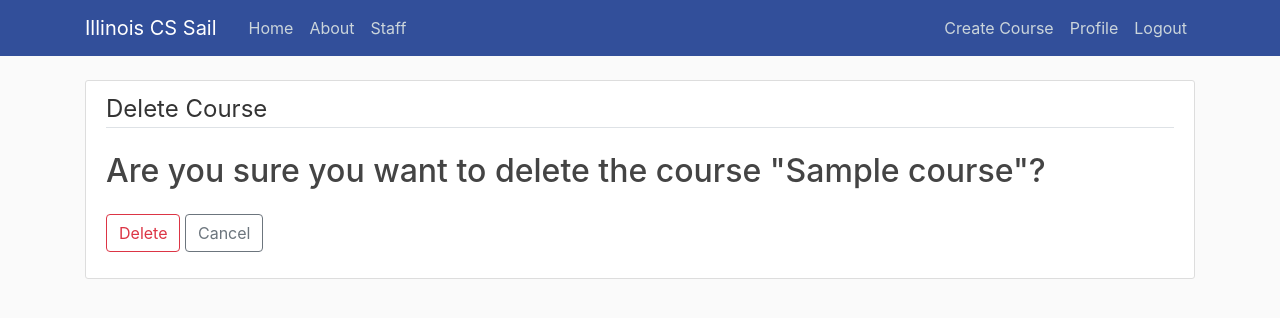
After one commit to remyang55/sail-website, a Django app: page /courses/1/delete/ in a window 1280 px wide. The commit adds this page. Shown: the top 318 px of the page. Run offline with Django 3.2, Linux system fonts and the light colour scheme; a user stored in the database is signed in; tables that the repository leaves empty hold one stand-in row (values such as "Sample post"); some libraries are stand-ins or nearby versions.

Commit message:
Create course delete view and add related buttons to frontend

```diff
--- /dev/null
+++ b/sail/courses/templates/courses/course_confirm_delete.html
@@ -0,0 +1,16 @@
+{% extends "public/base.html" %}
+{% block content %}
+    <div class="content-section">
+        <form method="POST">
+            {% csrf_token %}
+            <fieldset class="form-group">
+                <legend class="border-bottom mb-4">Delete Course</legend>
+                <h2>Are you sure you want to delete the course "{{ course.course_name }}"?</h2>
+            </fieldset>
+            <div class="form-group">
+                <button class="btn btn-outline-danger" type="submit">Delete</button>
+                <a class="btn btn-outline-secondary" href="{% url 'courses_detail' course.id %}">Cancel</a>
+            </div>
+        </form>
+    </div>
+{% endblock content %}
--- a/sail/courses/templates/courses/course_detail.html
+++ b/sail/courses/templates/courses/course_detail.html
@@ -5,6 +5,12 @@
         <div class="article-metadata">
             <a class="mr-2" href="#">{{ course.teacher }}</a>
             <small class="text-muted">Created on {{ course.time_created|date:"F d, Y" }}</small>
+            {% if course.teacher == user.teacher %}
+                <div>
+                    <a class="btn btn-secondary btn-sm mt-1 mb-1" href="{% url 'courses_update' course.id %}">Update</a>
+                    <a class="btn btn-danger btn-sm mt-1 mb-1" href="{% url 'courses_delete' course.id %}">Delete</a>
+                </div>
+            {% endif %}
         </div>
         <h2 class="article-title">{{ course.course_name }}</h2>
         <p class="article-content">{{ course.description }}</p>
--- a/sail/courses/urls.py
+++ b/sail/courses/urls.py
@@ -3,6 +3,7 @@ from .views import (CourseListView,
                     CourseDetailView,
                     CourseCreateView,
                     CourseUpdateView,
+                    CourseDeleteView
 )
 from . import views
 
@@ -11,4 +12,5 @@ urlpatterns = [
     path('<int:pk>/', CourseDetailView.as_view(), name='courses_detail'),
     path('create/', CourseCreateView.as_view(), name='courses_create'),
     path('<int:pk>/update/', CourseUpdateView.as_view(), name='courses_update'),
+    path('<int:pk>/delete/', CourseDeleteView.as_view(), name='courses_delete'),
 ]
--- a/sail/courses/views.py
+++ b/sail/courses/views.py
@@ -5,6 +5,7 @@ from django.views.generic import (ListView,
                                   DetailView,
                                   CreateView,
                                   UpdateView,
+                                  DeleteView
 )
 from .models import Course
 
@@ -27,8 +28,7 @@ class CourseCreateView(LoginRequiredMixin, UserPassesTestMixin, CreateView):
         return self.request.user.role == get_user_model().TEACHER
 
     def form_valid(self, form):
-        form.instance.save()
-        form.instance.teachers.add(self.request.user.teacher)
+        form.instance.teacher = self.request.user.teacher
         return super().form_valid(form)
 
 class CourseUpdateView(LoginRequiredMixin, UserPassesTestMixin, UpdateView):
@@ -44,6 +44,15 @@ class CourseUpdateView(LoginRequiredMixin, UserPassesTestMixin, UpdateView):
             and self.request.user.teacher == course.teacher)
 
     def form_valid(self, form):
-        form.instance.save()
-        form.instance.teachers.add(self.request.user.teacher)
+        form.instance.teacher = self.request.user.teacher
         return super().form_valid(form)
+
+class CourseDeleteView(LoginRequiredMixin, UserPassesTestMixin, DeleteView):
+    model = Course
+    context_object_name = 'course'
+    success_url = "/"
+
+    def test_func(self):
+        course = self.get_object()
+        return (self.request.user.role == get_user_model().TEACHER
+            and self.request.user.teacher == course.teacher)
--- a/sail/public/templates/public/base.html
+++ b/sail/public/templates/public/base.html
@@ -40,6 +40,9 @@
                     <!-- Navbar Right Side -->
                     <div class="navbar-nav">
                         {% if user.is_authenticated %}
+                            {% if user.role == "Teacher" %}
+                                <a class="nav-item nav-link" href="{% url 'courses_create' %}">Create Course</a>
+                            {% endif %}
                             <a class="nav-item nav-link" href="{% url 'users_profile' %}">Profile</a>
                             <a class="nav-item nav-link" href="{% url 'users_logout' %}">Logout</a>
                         {% else %}
--- a/sail/public/templates/public/home.html
+++ b/sail/public/templates/public/home.html
@@ -16,4 +16,5 @@
         high schoolers have the chance to experience what it is like to be a computer science student
         at the University of Illinois at Urbana-Champaign.
     </p>
+    <a class="btn btn-light center mt-5" style="width:15%" href="{% url 'courses_list' %}">View courses</a>
 {% endblock content %}
```
Also changed, not shown: sail/courses/templates/courses/course_form.html (+10 -2 lines).
